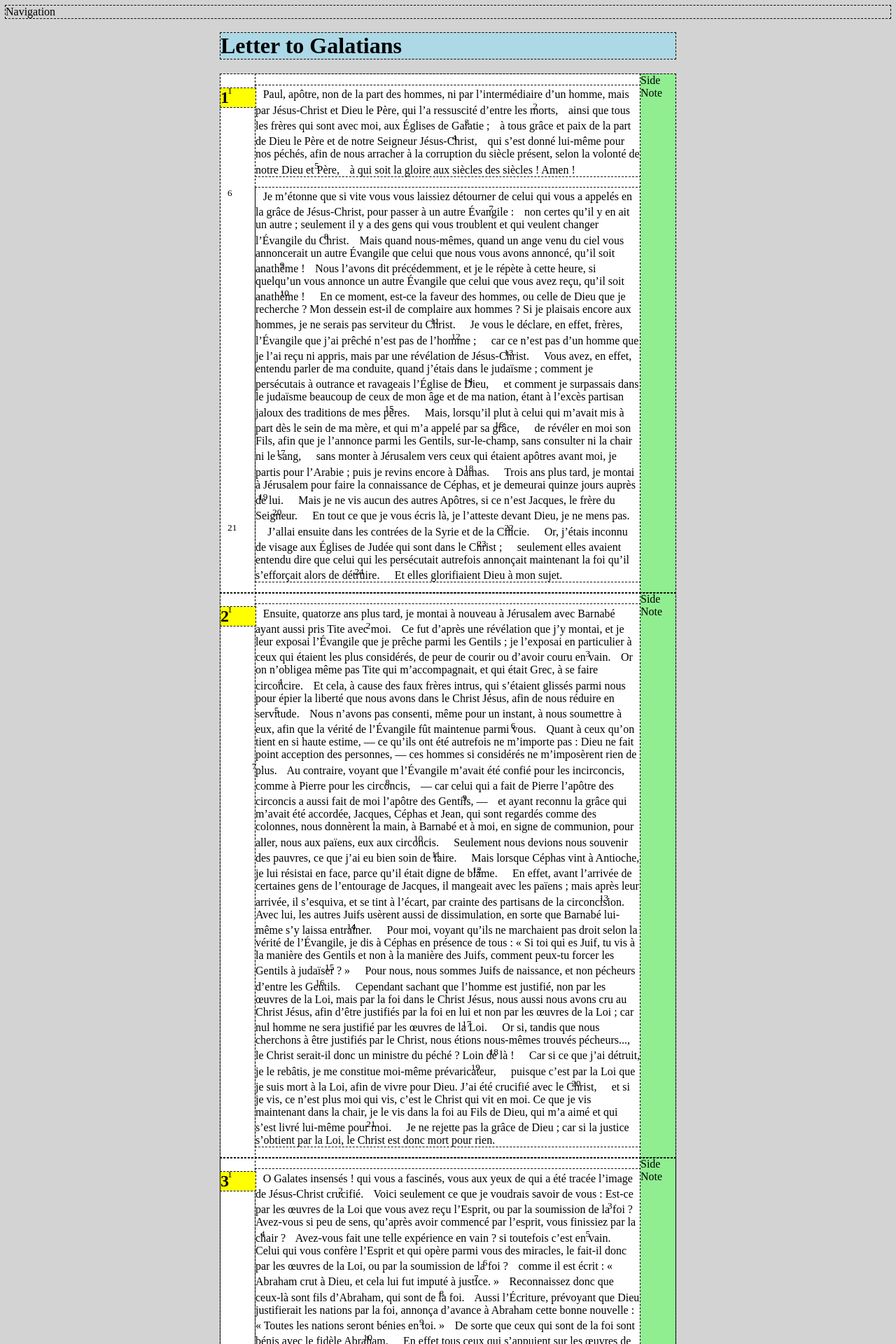
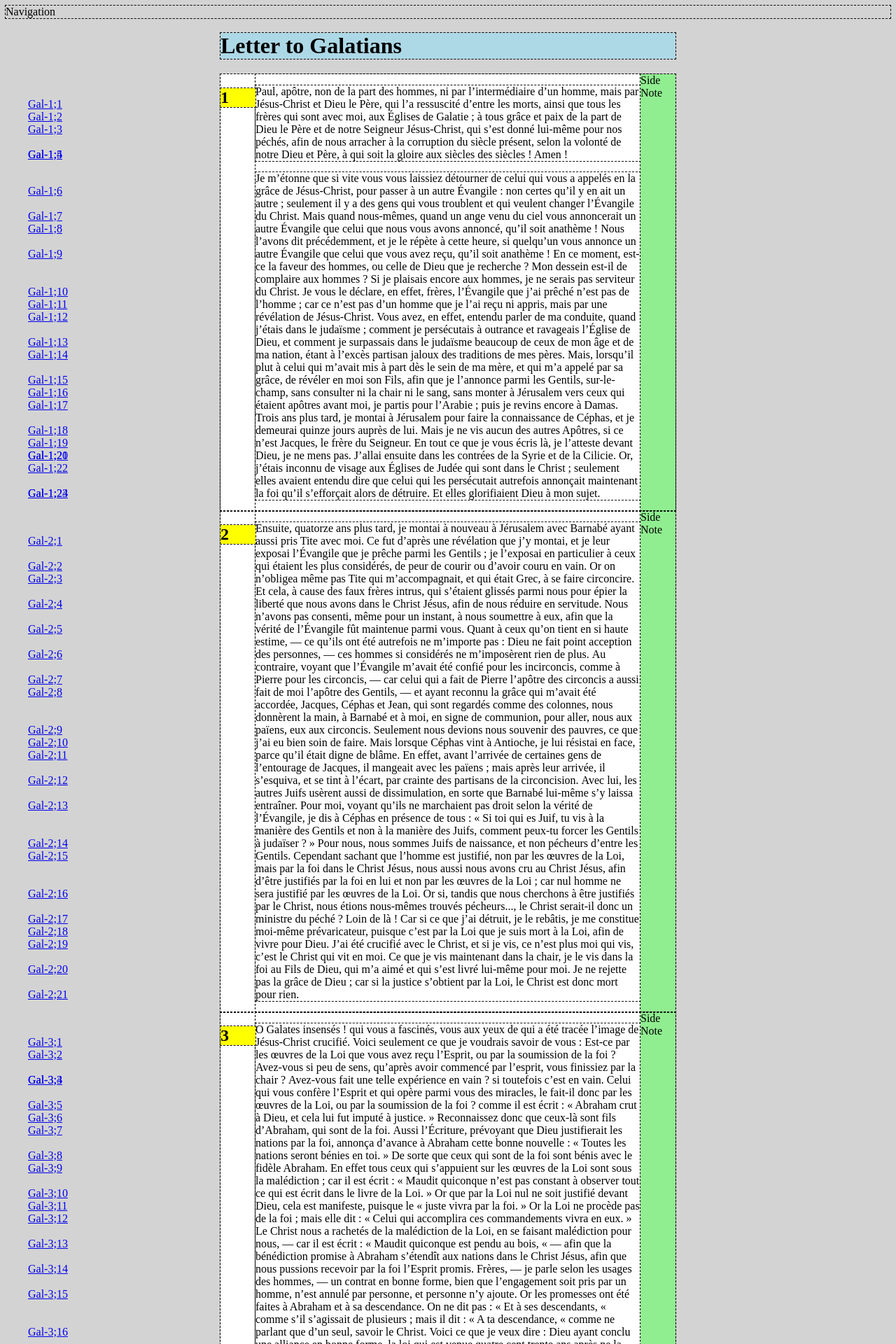
Before and after one commit to dreanod/dreanod.github.io, a Jekyll site: the page built from galatian2.html, in a window 1280 px wide. Shown: the top 1920 px of the page at 70% size. Built offline with Jekyll 4.4.1, drawn with Linux system fonts in a browser that asks for light colours; some of the changed text lies outside the part shown.

Commit message:
Update galatian2.html

```diff
--- a/galatian2.html
+++ b/galatian2.html
@@ -227,8 +227,7 @@ text:
     }
 
     sup {
-      position: relative;
-      right: 40px;
+	display:none;
     }
 
     .verse:hover {
@@ -236,7 +235,8 @@ text:
     }
 
     .verse-ref {
-      display: none;
+      position: absolute;
+	left: 40px;
     }
   </style>
 </head>
```
